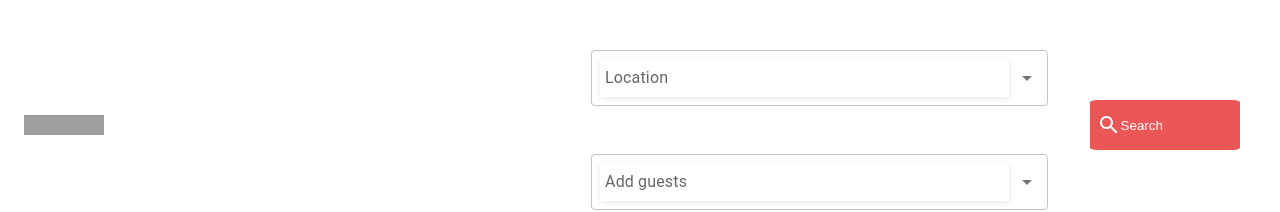
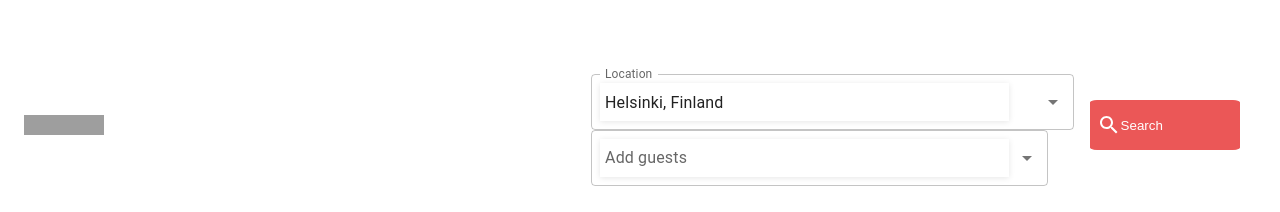
Before and after one commit to pabloencina/windbnb, a React (Create React App) app: page / in a window 1280 px wide. Both pictures are taken after a click on the button 1114 px from the left and 50 px from the top of the page. Shown: the top 212 px of the page. Built offline with nearby package versions, Linux system fonts and the light colour scheme; grey boxes are pictures that could not be loaded; the HTML template or start-up script is replaced by a standard one.

Commit message:
conexion del input Location

```diff
--- a/src/componentes/SearchAppBar.js
+++ b/src/componentes/SearchAppBar.js
@@ -5,6 +5,7 @@ import * as React from "react";
 import { useState } from "react";
 import SearchButton from "../componentes/SearchButton";
 import SearchFilters from "../componentes/SearchFilters";
+import { getAllLocations } from "../data/data-manager";
 import "../estilos-css/Album.css";
 import "../estilos-css/SearchAppBar.css";
 import "../estilos-css/SearchFilters.css";
@@ -12,13 +13,11 @@ import SearchLabels from "./SearchLabels";
 //setUserSearchFilters
 
 export default function SearchAppBar() {
+  const allLocations = getAllLocations();
   const [expanded, setExpanded] = useState(false);
-  const [userSearchFilters] = useState({
-    location: {
-      city: "Cordoba",
-      country: "Argentina",
-    },
-    guests: 0,
+  const [userSearchFilters, setUserSearchFilters] = useState({
+    location: allLocations[0],
+    guests: 2,
   });
 
   return (
@@ -34,7 +33,10 @@ export default function SearchAppBar() {
         />
         <Typography variant="h6" color="inherit" noWrap></Typography>
         {expanded ? (
-          <SearchFilters ></SearchFilters>
+          <SearchFilters
+            userSearchFilters={userSearchFilters}
+            setUserSearchFilters={setUserSearchFilters}
+          ></SearchFilters>
         ) : (
           <SearchLabels userSearchFilters={userSearchFilters}></SearchLabels>
         )}
@@ -44,4 +46,3 @@ export default function SearchAppBar() {
     </AppBar>
   );
 }
-// <SearchButton expanded={expanded} setExpanded={setExpanded} />
--- a/src/componentes/SearchButton.js
+++ b/src/componentes/SearchButton.js
@@ -11,6 +11,7 @@ const SearchButton = ({ expanded, setExpanded }) => {
       setExpanded(false);
       setStyle("btnSearchContracted");
       setButtonText("");
+
     } else {
       setExpanded(true);
       setStyle("btnSearchExpanded");
--- a/src/componentes/SearchFilters.js
+++ b/src/componentes/SearchFilters.js
@@ -6,16 +6,17 @@ import * as React from "react";
 import { getAllLocations } from "../data/data-manager";
 import "../estilos-css/SearchFilters.css";
 import NumberOfGuests from "./NumberOfGuests";
-//import {changeStyle} from '../componentes/SearchButton'
 
-export default function SearchFilters() {
+export default function SearchFilters({ userSearchFilters, setUserSearchFilters }) {
+
+
   const allLocations = getAllLocations();
-  //const changeWidth = changeStyle()
-
+  const [value, setValue] = React.useState(userSearchFilters.location);
   return (
     <div id="contenedorInp">
       <Box className="contenedorAutocompletar">
         <Autocomplete
+          value={value}
           id="free-solo-demo"
           Location
           options={allLocations}
@@ -33,9 +34,15 @@ export default function SearchFilters() {
           renderInput={(params) => (
             <TextField {...params} label="Location" className="autoCompletar" />
           )}
+          onChange={(event, newValue) => {
+            setValue(newValue);
+            setUserSearchFilters({
+              ...userSearchFilters,
+              location: newValue
+            });
+          }}
         />
-        <br></br>
-        <br></br>
+
         <Autocomplete
           Add
           Guests
@@ -59,3 +66,12 @@ export default function SearchFilters() {
     </div>
   );
 }
+
+/*
+setUserSearchFilters={setUserSearchFilters({
+                location:{
+                  city:`${option.city}`,
+                  country:`${option.country}`
+                }
+              })}
+*/
```
